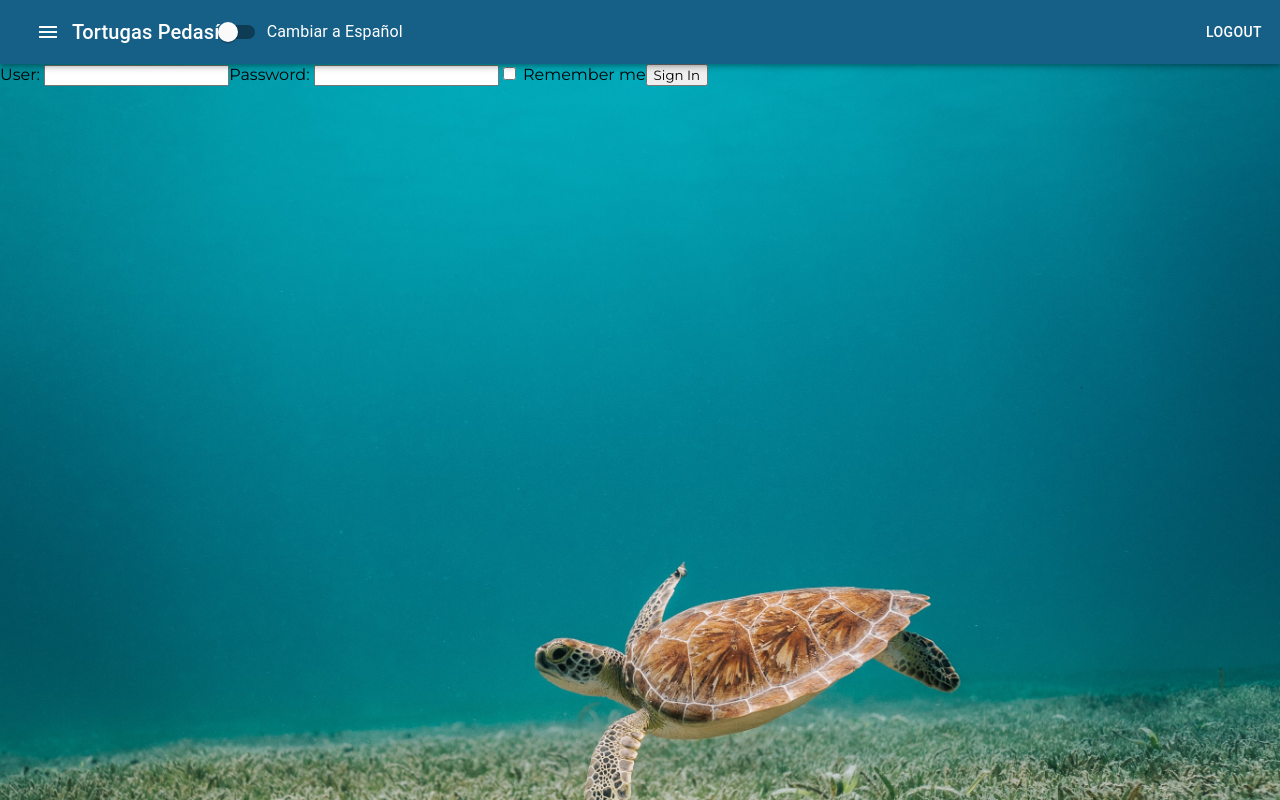
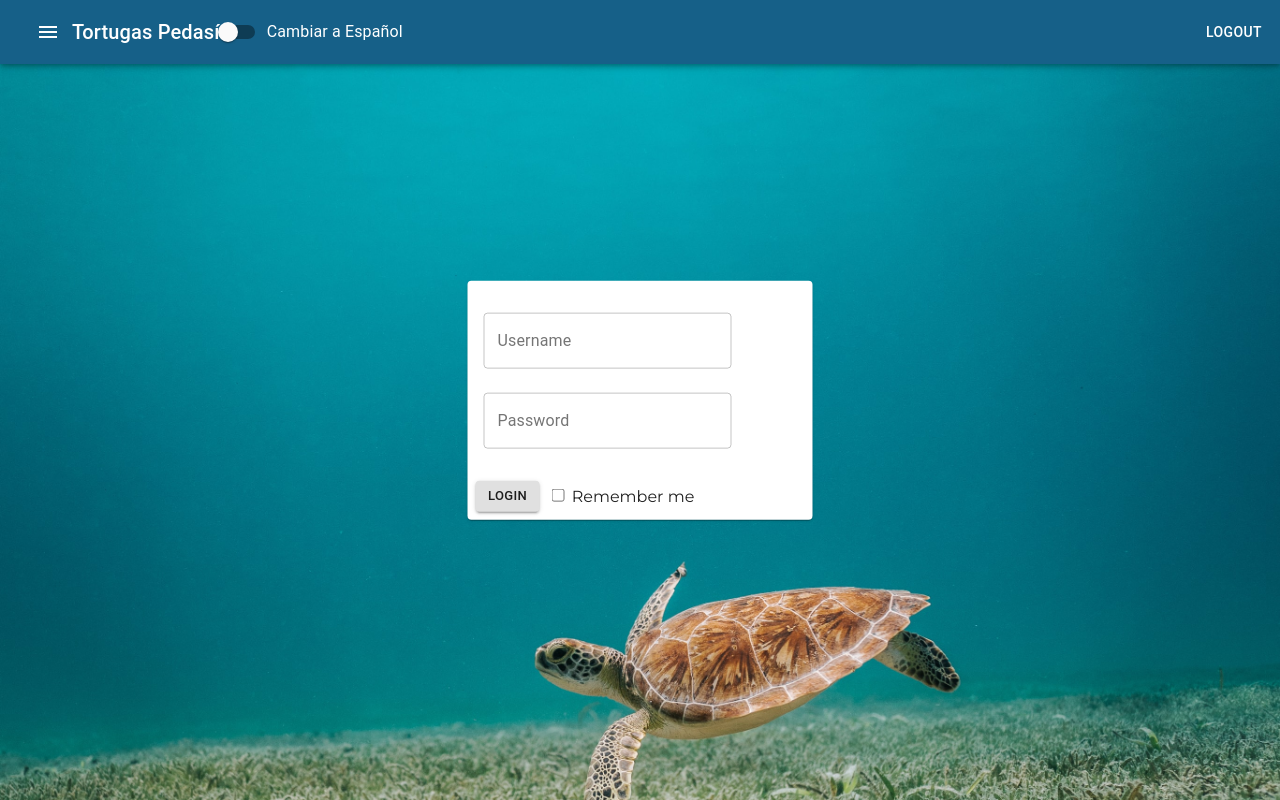
Before and after one commit to CarlosRabid/tortugaspedasi, a React (Create React App) app in the folder tortugaspedasi/: page / in a window 1280 px wide. Built offline with nearby package versions, Linux system fonts and the light colour scheme.

Commit message:
basic login design

```diff
--- a/tortugaspedasi/src/Components/Login.js
+++ b/tortugaspedasi/src/Components/Login.js
@@ -1,5 +1,11 @@
 import React, { Component } from 'react';
 import Landing from './Landing'; // do NOT delete!
+import Button from '@material-ui/core/Button';
+import Card from '@material-ui/core/Card';
+import './login.css'
+import CardActions from '@material-ui/core/CardActions';
+import CardContent from '@material-ui/core/CardContent';
+import TextField from '@material-ui/core/TextField';
 
 let credentials = {
     Robert: "TSDqmaPu",
@@ -34,7 +40,7 @@ class Login extends Component {
 
     login = () => {
         if (credentials[this.state.userName] === this.state.password) {
-            if(this.state.rememberMe){
+            if (this.state.rememberMe) {
                 localStorage.setItem('isLoggedIn', true);
             }
             this.props.updateUser(this.state.userName)
@@ -46,20 +52,18 @@ class Login extends Component {
 
     render() {
         return (
-            <div>
-                <div  >
-                    <label>
-                        User: <input name="userName" value={this.state.userName} onChange={this.handleChange} />
-                    </label>
-                    <label>
-                        Password: <input name="password" type="password" value={this.state.password} onChange={this.handleChange} />
-                    </label>
-                    <label>
+            <Card className='logincontainer' style={{ maxWidth: 345 }}>
+                <CardContent>
+                    <TextField id="outlined-name" label="Username" name="userName" margin="normal" variant="outlined" type="string" value={this.state.userName} onChange={this.handleChange} />
+                    <TextField id="outlined-name" type="password" name="password" label="Password" margin="normal" variant="outlined" value={this.state.password} onChange={this.handleChange} />
+                </CardContent>
+                <CardActions>
+                    <Button size="small" variant="contained" color="default" margin = "normal" onClick={this.login}>Login </Button>
+                   <label>
                         <input name="rememberMe" checked={this.state.rememberMe} onChange={this.handleChange} type="checkbox" /> Remember me
                     </label>
-                    <button type="submit" onClick={this.login}>Sign In</button>
-                </div>
-            </div>
+                </CardActions>
+            </Card>
 
         );
     }
```
